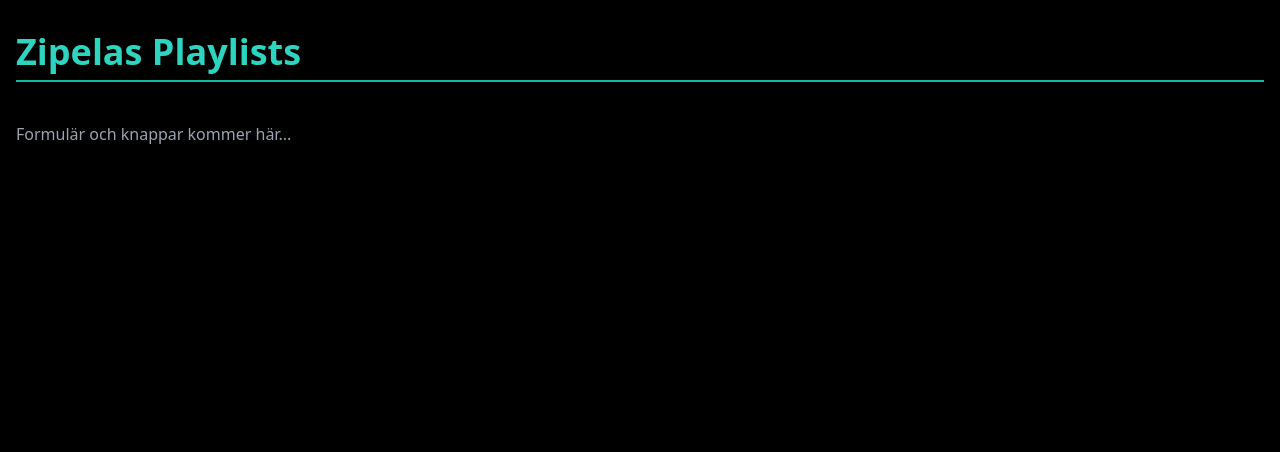
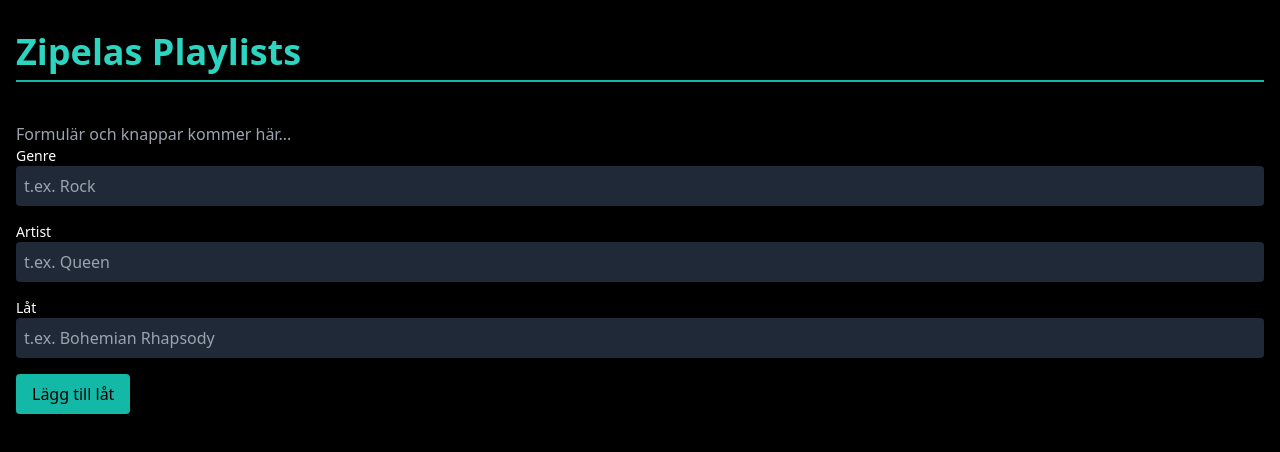
Before and after one commit to Zipelas/zipelas-playlists, a plain HTML site: page index.html in a window 1280 px wide. Drawn offline with nearby package versions, Linux system fonts and the light colour scheme.

Commit message:
added form

```diff
--- a/index.html
+++ b/index.html
@@ -20,6 +20,24 @@
     <!-- Placeholder för framtida UI -->
     <div class="mt-10">
       <p class="text-gray-400">Formulär och knappar kommer här...</p>
+      <form id="playlistForm" class="space-y-4 mb-10">
+        <div>
+          <label class="block text-sm text-white">Genre</label>
+          <input type="text" id="genre" class="w-full p-2 bg-gray-800 text-white rounded" placeholder="t.ex. Rock" required>
+        </div>
+        <div>
+          <label class="block text-sm text-white">Artist</label>
+          <input type="text" id="artist" class="w-full p-2 bg-gray-800 text-white rounded" placeholder="t.ex. Queen" required>
+        </div>
+        <div>
+          <label class="block text-sm text-white">Låt</label>
+          <input type="text" id="song" class="w-full p-2 bg-gray-800 text-white rounded" placeholder="t.ex. Bohemian Rhapsody" required>
+        </div>
+        <button type="submit" class="bg-teal-500 text-black px-4 py-2 rounded hover:bg-teal-400">
+          Lägg till låt
+        </button>
+      </form>
+
     </div>
   </div>
 
```
